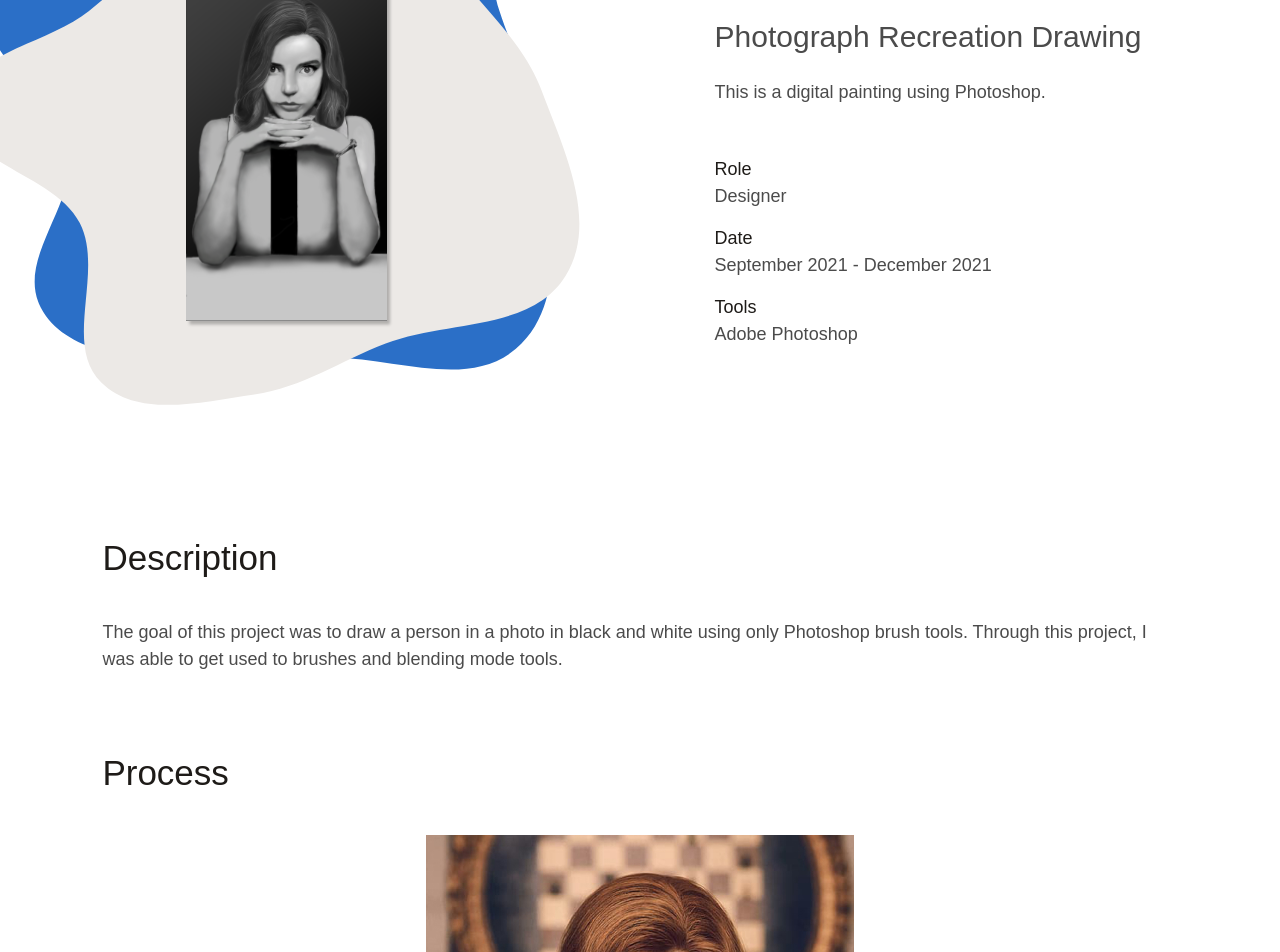
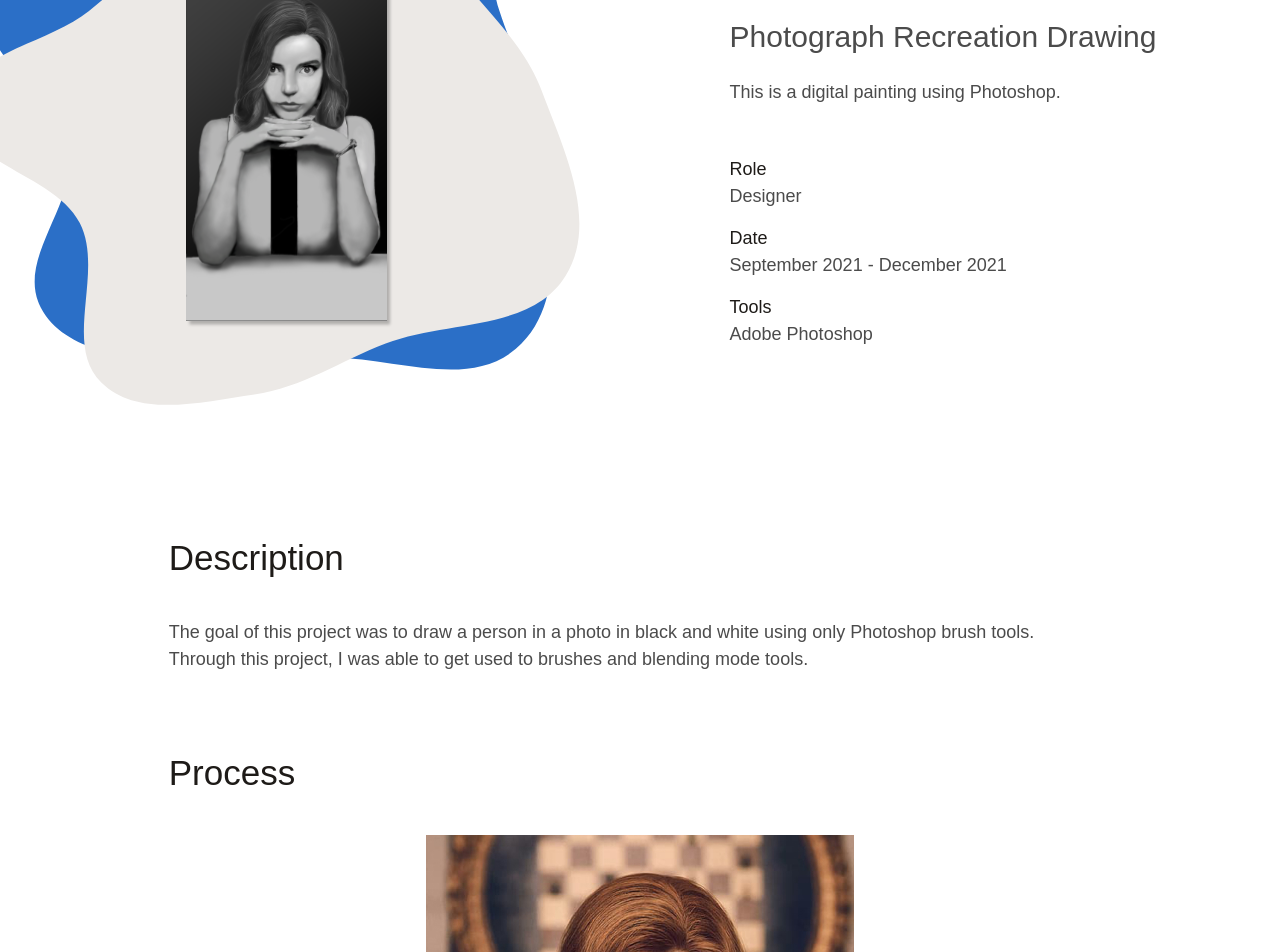
Before and after one commit to Hyerin22/portfolio, a Next.js app: page /DigitalPainting in a window 1280 px wide. Shown: the part 462-1414 px from the top of the page. Built offline with nearby package versions, Linux system fonts and the light colour scheme.

Commit message:
fix digital painting page container

```diff
--- a/pages/DigitalPainting.js
+++ b/pages/DigitalPainting.js
@@ -98,7 +98,9 @@ const IntroSub = styled.p`
   }
 `;
 
-const ContentCont = styled.div`
+const ContentCont = styled.div``;
+
+const SectionCont = styled.div`
   margin-top: 70px;
 
   @media screen and (max-width: 480px) {
@@ -186,7 +188,7 @@ export default function DigitalPainting() {
           <HeroImg src="/paintingProj.svg" />
         </HeroCont>
 
-        <IntroCont>
+        <IntroCont className='container'>
           <IntroHeader>Anya Taylor-Joy</IntroHeader>
           <IntroSub>Photograph Recreation Drawing</IntroSub>
           <IntroBodyText
@@ -230,16 +232,17 @@ export default function DigitalPainting() {
       </MainCont>
 
       {/* Content Start */}
-      <ContentCont>
+      <ContentCont className='container'>
+        <SectionCont>
           <SubText text="Description" marginL="8%"/>
           <BodyText
             marginL="8%"
             marginB='0'
             text = "The goal of this project was to draw a person in a photo in black and white using only Photoshop brush tools. Through this project, I was able to get used to brushes and blending mode tools."
           />
-      </ContentCont>
+        </SectionCont>
 
-      <ContentCont>
+        <SectionCont>
           <SubText text="Process" />
           <ImgCont>
             <PaintingImg src="OriginalPhoto.jpg" />
@@ -265,7 +268,7 @@ export default function DigitalPainting() {
             <ProjTitle>Step4: Hair & Watch Details</ProjTitle>
           </ImgCont>
           </ContentContGrid>
-      </ContentCont>
+        </SectionCont>
 
         <BottContentCont>
           <SubText text = "Final" />
@@ -276,6 +279,7 @@ export default function DigitalPainting() {
         </BottContentCont>
 
         <Footer />
+      </ContentCont>
     </Cont>
   )
 }
```
Lines whose indentation alone changed are shown as unchanged.
